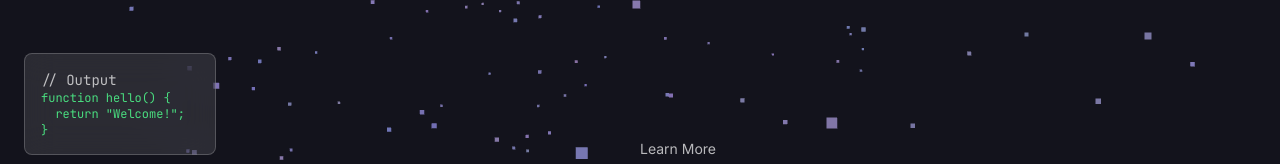
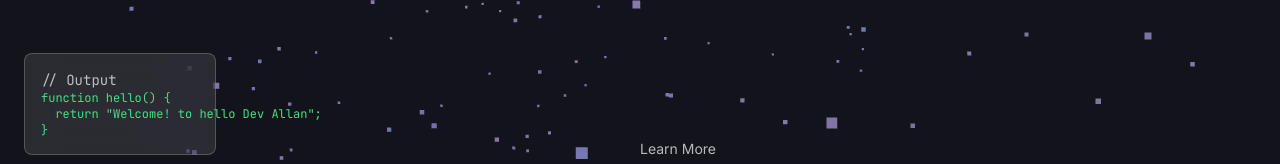
Before and after one commit to 2AUGUSTIN/Augustinpot, a React (Vite) app: page / in a window 1280 px wide. Shown: the part 583-747 px from the top of the page. Built offline with nearby package versions, Linux system fonts and the light colour scheme.

Commit message:
Update Home.tsx

```diff
--- a/src/pages/Home.tsx
+++ b/src/pages/Home.tsx
@@ -77,7 +77,7 @@ const Home = () => {
                 <div className="text-sm font-mono text-white/70">// Output</div>
                 <pre className="text-xs text-green-400">
                   {`function hello() {
-  return "Welcome!";
+  return "Welcome! to hello Dev Allan";
 }`}
                 </pre>
               </motion.div>
```
